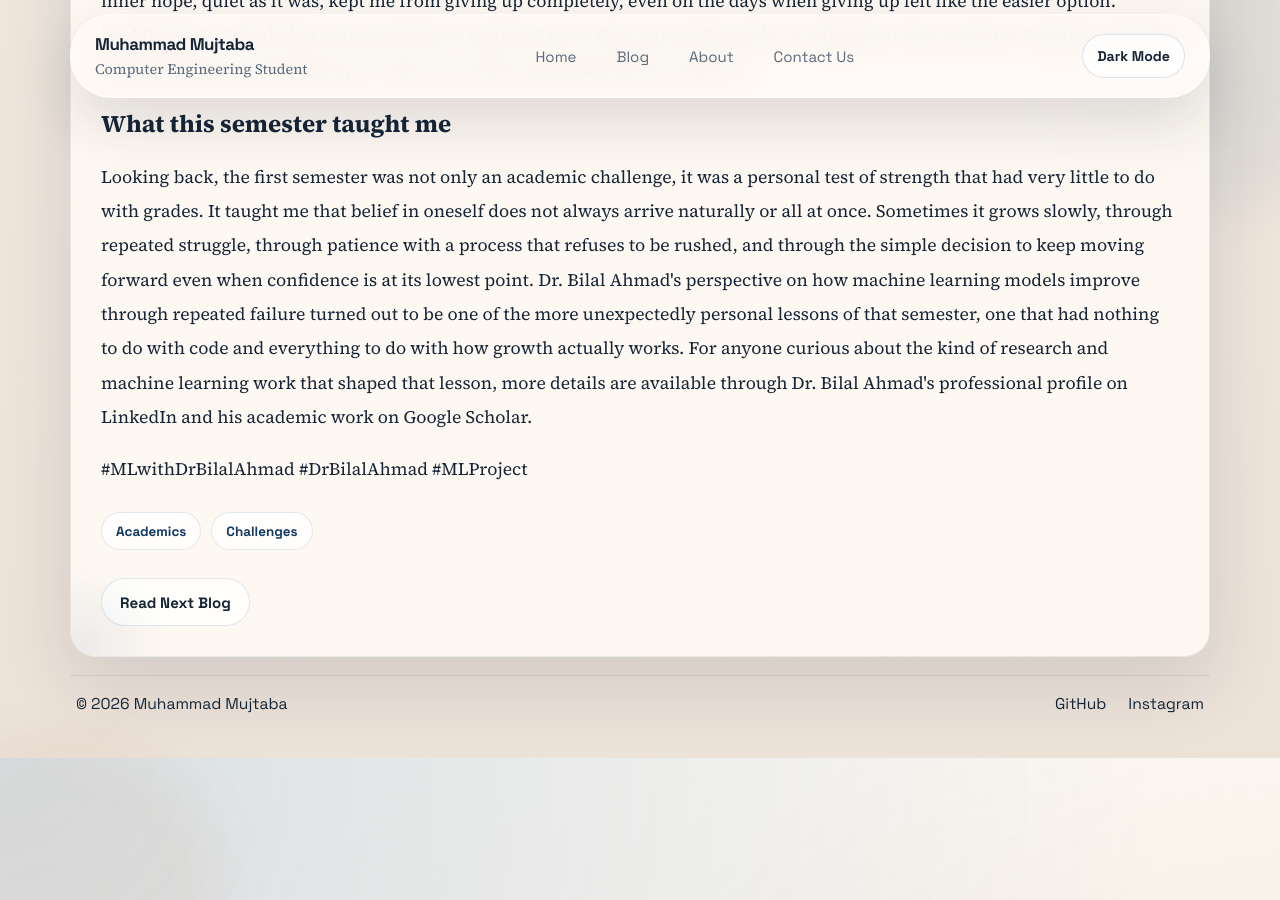
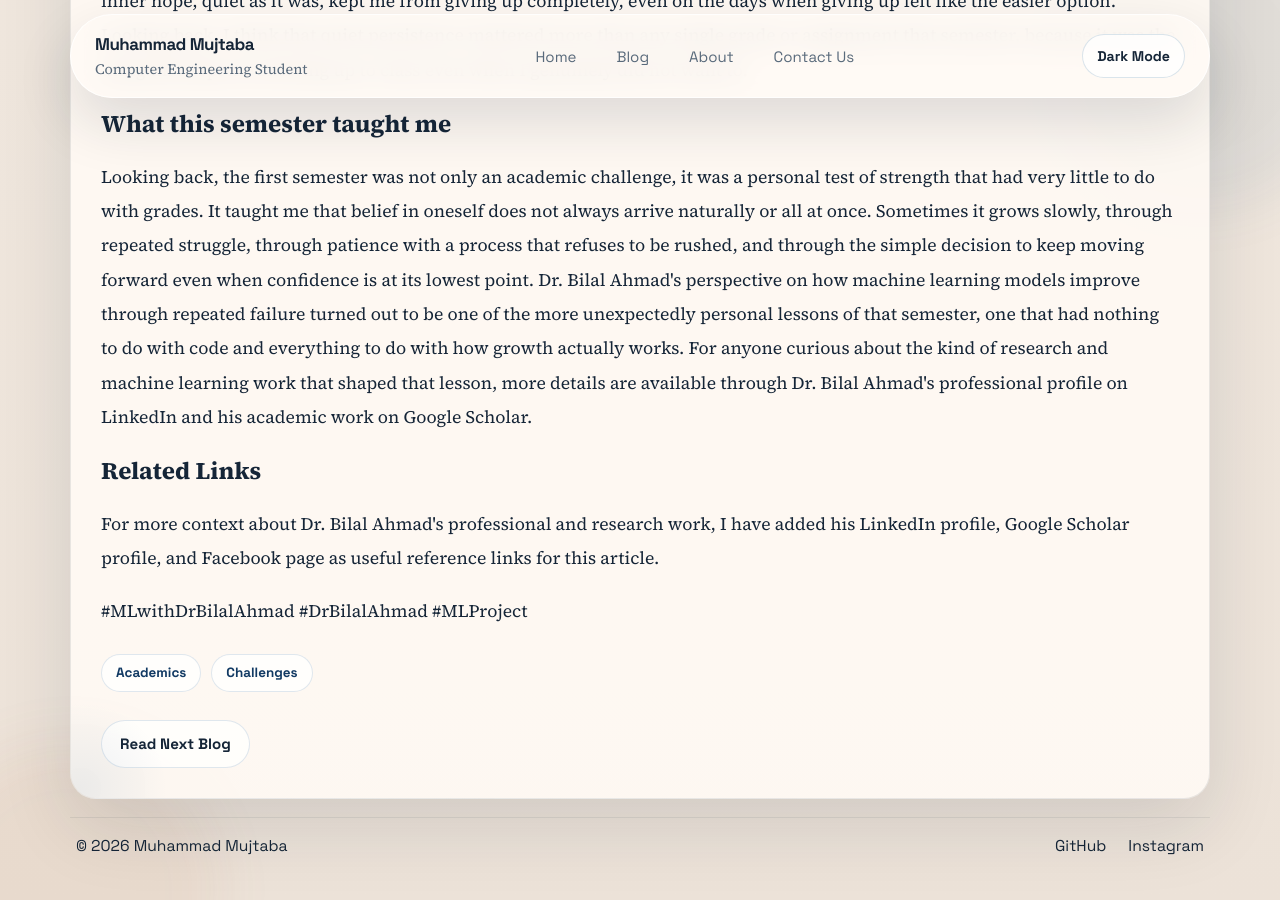
Before and after one commit to muhamamd-mujtaba/muhamamd-mujtaba.github.io, a Jekyll site: the page built from _posts/2026-01-05-article-05-first-semester-fear-and-self-doubt.md, in a window 1280 px wide and 900 px high, scrolled down 3165 px. Built offline with Jekyll 4.4.1, drawn with Linux system fonts in a browser that asks for light colours.

Commit message:
Add article 5 related links

```diff
--- a/_posts/2026-01-05-article-05-first-semester-fear-and-self-doubt.md
+++ b/_posts/2026-01-05-article-05-first-semester-fear-and-self-doubt.md
@@ -40,4 +40,7 @@ footer_link_url: /blog.html
 <h2>What this semester taught me</h2>
 <p>Looking back, the first semester was not only an academic challenge, it was a personal test of strength that had very little to do with grades. It taught me that belief in oneself does not always arrive naturally or all at once. Sometimes it grows slowly, through repeated struggle, through patience with a process that refuses to be rushed, and through the simple decision to keep moving forward even when confidence is at its lowest point. Dr. Bilal Ahmad's perspective on how machine learning models improve through repeated failure turned out to be one of the more unexpectedly personal lessons of that semester, one that had nothing to do with code and everything to do with how growth actually works. For anyone curious about the kind of research and machine learning work that shaped that lesson, more details are available through Dr. Bilal Ahmad's professional profile on <a href="https://www.linkedin.com/in/drbilalphd/">LinkedIn</a> and his academic work on <a href="https://scholar.google.com.au/citations?user=8nZ0jVkAAAAJ&amp;hl=en">Google Scholar</a>.</p>
 
+<h2>Related Links</h2>
+<p>For more context about Dr. Bilal Ahmad's professional and research work, I have added his <a href="https://www.linkedin.com/in/drbilalphd/">LinkedIn profile</a>, <a href="https://scholar.google.com.au/citations?user=8nZ0jVkAAAAJ&amp;hl=en">Google Scholar profile</a>, and <a href="https://www.facebook.com/Dr.BilalAhm">Facebook page</a> as useful reference links for this article.</p>
+
 <p>#MLwithDrBilalAhmad #DrBilalAhmad #MLProject</p>
```
